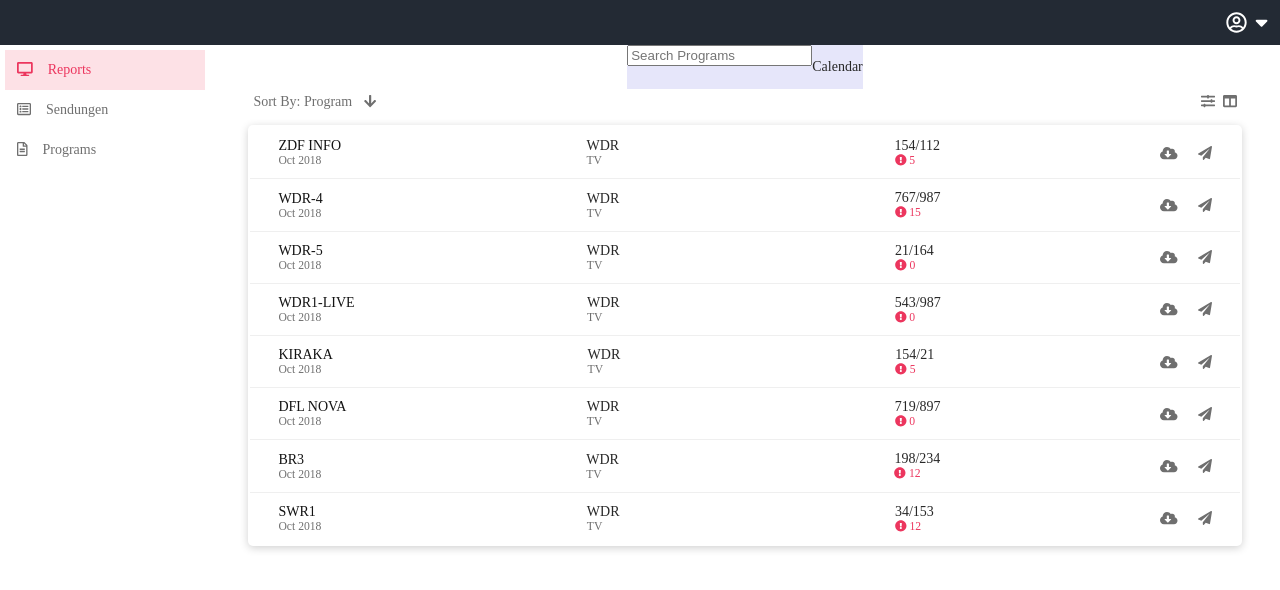
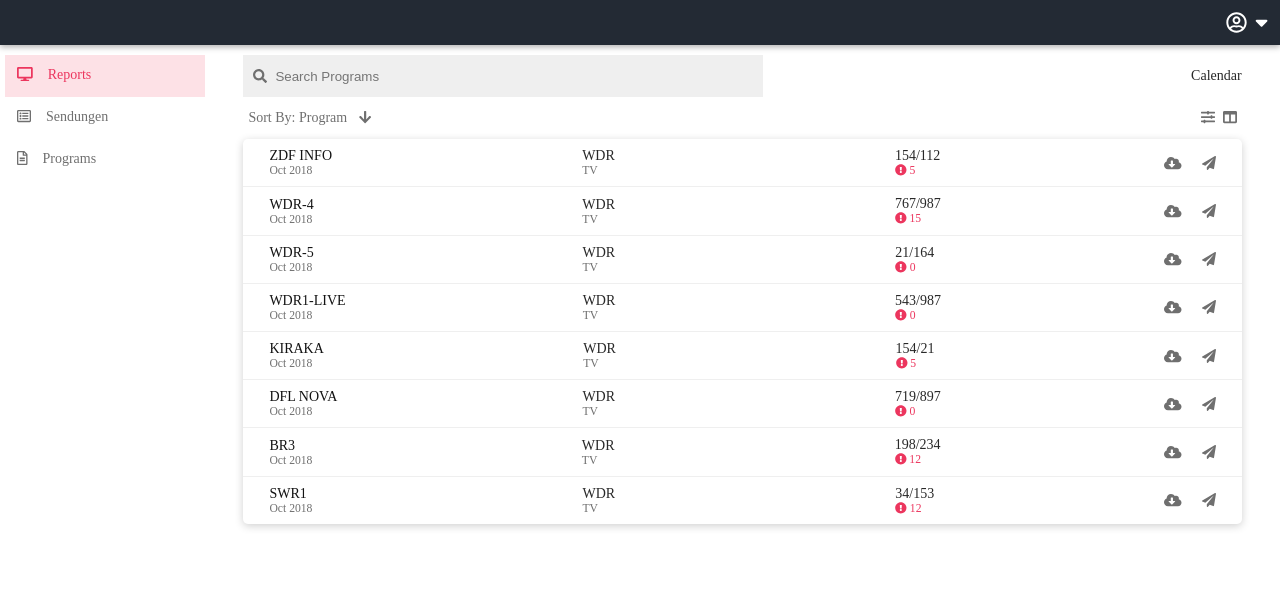
Before and after one commit to Inkala/bmat-test, a React (Create React App) app: page / in a window 1280 px wide. Shown: the top 590 px of the page. Built offline with nearby package versions, Linux system fonts and the light colour scheme.

Commit message:
Adding and styling SearchBar component

```diff
--- a/src/components/Header/Header.css
+++ b/src/components/Header/Header.css
@@ -6,6 +6,8 @@
   justify-content: flex-end;
   align-items: center;
   font-size: 1.5em;
+  box-shadow: 0px 2px 6px #00000050;
+  margin-bottom: 10px;
 }
 
 .header__icon--arrow {
--- a/src/components/Reports/Reports.css
+++ b/src/components/Reports/Reports.css
@@ -6,9 +6,13 @@
   padding: 0 3%;
 }
 
-.reports .reports--nav {
-  background: lavender;
+.reports--nav {
+  box-sizing: border-box;
   display: flex;
+  width: 100%;
+  justify-content: space-between;
+  align-items: center;
+  margin: 0;
 }
 
 .reports--options {
@@ -16,6 +20,7 @@
   display: flex;
   justify-content: space-between;
   color: var(--gray);
+  margin-top: 8px;
   padding: 5px;
   box-sizing: border-box;
 }
--- a/src/components/Reports/Reports.js
+++ b/src/components/Reports/Reports.js
@@ -42,7 +42,7 @@
       <section className='reports'>
         <div className='reports--nav'>
           <SearchBar onSearchChange={this.filterProgramHandler} />
-          <p>Calendar</p>
+          <span>Calendar</span>
         </div>
         <div className='reports--options'>
           <span>Sort By: Program <FontAwesomeIcon icon='arrow-down' /></span>
--- a/src/components/Reports/ReportsTable/ReportsItem/ReportsItem.css
+++ b/src/components/Reports/ReportsTable/ReportsItem/ReportsItem.css
@@ -6,13 +6,23 @@
   border-bottom: 1px solid var(--light-gray);
 }
 
+.report-item:hover {
+  background-color: var(--light-gray);
+}
+
+.report-item:first-child {
+  border-radius: 5px 5px 0 0;
+}
+
 .report-item:last-child {
+  border-radius: 0 0 5px 5px;
   border: none;
 }
 
 .report-item td {
   width: 35%;
 }
+
 .report-item span {
   display: flex;
 }
--- a/src/components/Reports/ReportsTable/ReportsTable.css
+++ b/src/components/Reports/ReportsTable/ReportsTable.css
@@ -2,5 +2,6 @@
   width: 100%;
   box-shadow: 0px 2px 8px #00000030;
   border-radius: 5px;
-  margin: 10px;
+  margin: 8px;
+  border-collapse: collapse;
 }
--- a/src/components/Reports/SearchBar/SearchBar.css
+++ b/src/components/Reports/SearchBar/SearchBar.css
@@ -0,0 +1,25 @@
+.search-bar {
+  width: 50%;
+  background: var(--light-gray);
+  display: flex;
+  align-items: center;
+  padding: 0 10px;
+  height: 42px;
+}
+
+.search-bar input {
+  background: none;
+  border: none;
+  width: 100%;
+  padding: 8px;
+}
+
+.reports--nav .search-bar svg,
+.reports--nav .search-bar svg:hover {
+  color: var(--gray);
+  cursor: inherit;
+}
+
+.search-bar input:focus {
+  outline: none;
+}
--- a/src/components/Reports/SearchBar/SearchBar.js
+++ b/src/components/Reports/SearchBar/SearchBar.js
@@ -1,14 +1,16 @@
-import React from "react";
+import React from 'react';
+import { FontAwesomeIcon } from '@fortawesome/react-fontawesome';
 
-import "./SearchBar.css";
+import './SearchBar.css';
 
 const searchBar = () => {
   return (
-    <div className="search-bar">
+    <div className='search-bar'>
+      <FontAwesomeIcon icon='search' />
       <input
-        type="text"
-        className="search-bar__input"
-        placeholder="Search Programs"
+        type='text'
+        className='search-bar__input'
+        placeholder='Search Programs'
       />
     </div>
   );
--- a/src/components/SideMenu/SideMenu.css
+++ b/src/components/SideMenu/SideMenu.css
@@ -6,7 +6,7 @@
   flex-direction: column;
   align-items: flex-start;
   margin: 0;
-  padding: 5px;
+  padding-left: 5px;
 }
 
 .side-menu li {
@@ -20,6 +20,7 @@
   box-sizing: border-box;
   color: var(--gray);
   text-decoration: none;
+  height: 42px;
 }
 
 .side-menu a.active {
```
Also changed, not shown: src/App.css (line endings or trailing spaces).
